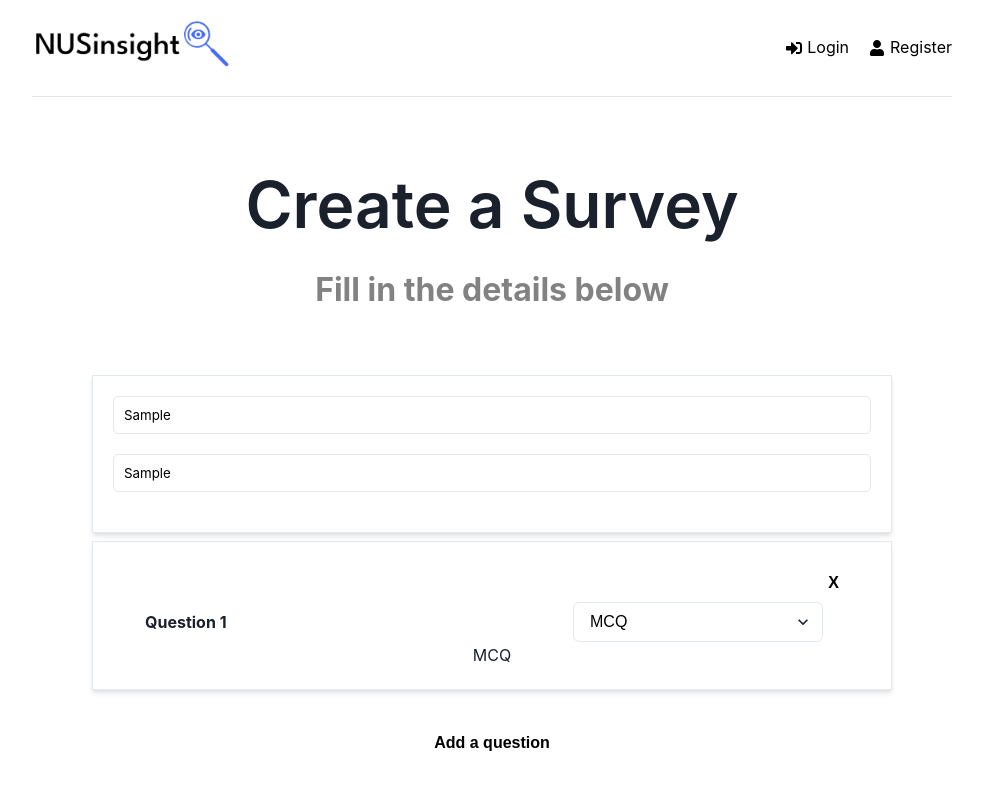
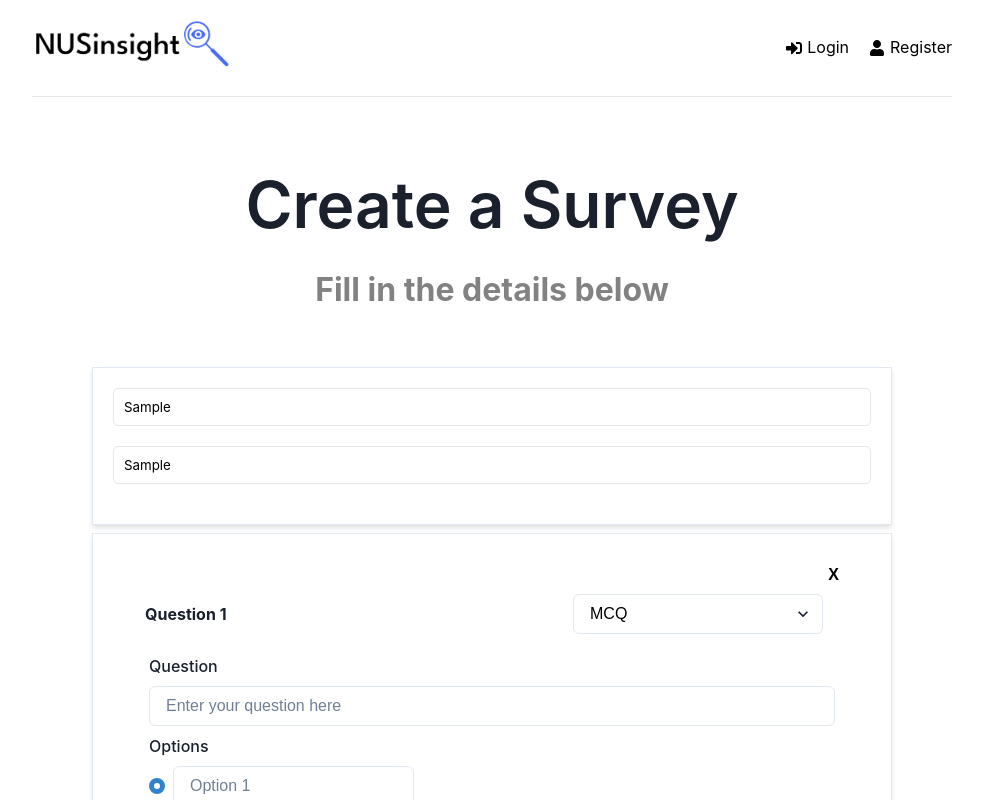
Before and after one commit to chloeoxe/NUSinsight, a React (Create React App) app in the folder frontend/: page /createSurveyStart in a window 1280 px wide. Both pictures are taken after typing "Sample", "Sample" into the empty fields and a click on the button "Add a question". Shown: the top 800 px of the page, without its empty margins (148-1131 px from the left). Built offline with nearby package versions, Linux system fonts and the light colour scheme.

Commit message:
added MCQ question type

```diff
--- a/frontend/src/components/QuestionBox.jsx
+++ b/frontend/src/components/QuestionBox.jsx
@@ -53,7 +53,7 @@ function QuestionBox(props) {
           </Select>
         </Box>
       </SimpleGrid>
-      <Container>
+      <Container maxW="780px">
         {questionType === "mcq" ? <MultipleChoice /> : ""}
         {questionType === "oe" ? <OpenEnded /> : ""}
       </Container>
--- a/frontend/src/components/SurveyForm.jsx
+++ b/frontend/src/components/SurveyForm.jsx
@@ -57,11 +57,11 @@ function SurveyForm() {
 
   return (
     <>
+      <Container className="heading" maxW="800px">
+        <h1>Create a Survey</h1>
+        <p>Fill in the details below</p>
+      </Container>
       <VStack>
-        <Container className="heading" maxW="800px">
-          <h1>Create a Survey</h1>
-          <p>Fill in the details below</p>
-        </Container>
         <Box
           className="name"
           shadow="md"
--- a/frontend/src/components/survey/MultipleChoice.jsx
+++ b/frontend/src/components/survey/MultipleChoice.jsx
@@ -1,12 +1,94 @@
-import React from "react";
-import { Box, Text } from "@chakra-ui/react";
+import { useState } from "react";
+import {
+  Box,
+  FormControl,
+  FormLabel,
+  Input,
+  Stack,
+  RadioGroup,
+  Radio,
+  VStack,
+  Button,
+  HStack,
+} from "@chakra-ui/react";
+import { v4 as uuidv4 } from "uuid";
+import { set } from "mongoose";
 
-function multipleChoice() {
+function MultipleChoice() {
+  const [options, setOptions] = useState([
+    { key: uuidv4(), content: "", value: 1 },
+  ]);
+
+  //each option has a unique key, content(input) and value(number)
+  const handleAddOption = () => {
+    setOptions([
+      ...options,
+      { key: uuidv4(), content: "", value: options.length + 1 },
+    ]);
+  };
+
+  const handleRemoveOption = () => {
+    const newOptions = [...options];
+    const removedOption = newOptions.pop();
+    setOptions(newOptions);
+    if (selectedOption == removedOption.value) {
+      if (selectedOption == 1) {
+        //do nothing
+      } else {
+        setSelectedOption(newOptions.length);
+      }
+    }
+  };
+
+  const [selectedOption, setSelectedOption] = useState(1);
+
+  const handleSelectOption = (e) => {
+    const newSelectedOption =
+      options.findIndex((o) => {
+        return o.value == e.target.value;
+      }) + 1;
+    setSelectedOption(newSelectedOption);
+  };
+
   return (
-    <Box>
-      <Text>MCQ</Text>
-    </Box>
+    <FormControl>
+      <Stack p={5}>
+        <Box>
+          <FormLabel>Question</FormLabel>
+          <Input id="question" placeholder="Enter your question here"></Input>
+        </Box>
+        <Box align="left">
+          <FormLabel>Options</FormLabel>
+          <VStack alignItems="left">
+            {options.map(({ key, content, value }) => {
+              return (
+                <Radio
+                  key={key}
+                  value={value}
+                  isChecked={value === selectedOption}
+                  onChange={handleSelectOption}
+                >
+                  <Input placeholder={"Option " + value}></Input>
+                </Radio>
+              );
+            })}
+            <HStack>
+              <Button width="10px" variant="outline" onClick={handleAddOption}>
+                +
+              </Button>
+              <Button
+                width="10px"
+                variant="outline"
+                onClick={handleRemoveOption}
+              >
+                -
+              </Button>
+            </HStack>
+          </VStack>
+        </Box>
+      </Stack>
+    </FormControl>
   );
 }
 
-export default multipleChoice;
+export default MultipleChoice;
```
